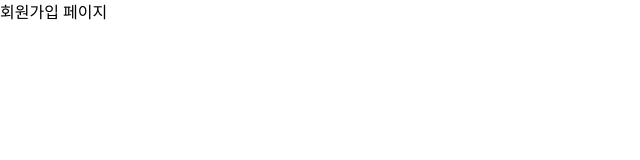
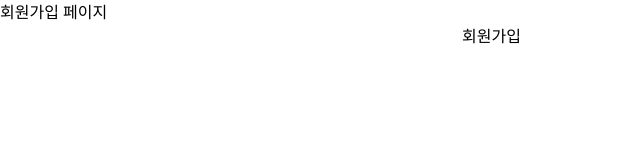
Before and after one commit to Suhwan-Front/personal_assignment, a React (Create React App) app: page /signup in a window 1280 px wide. Shown: the top 160 px of the page, without its empty margins (0-640 px from the left). Built offline with nearby package versions, Linux system fonts and the light colour scheme.

Commit message:
🛂 signup and signin working

```diff
--- a/package.json
+++ b/package.json
@@ -6,6 +6,7 @@
     "@testing-library/jest-dom": "^5.16.5",
     "@testing-library/react": "^13.4.0",
     "@testing-library/user-event": "^13.5.0",
+    "axios": "^1.4.0",
     "eslint-config-airbnb": "^19.0.4",
     "eslint-config-airbnb-base": "^15.0.0",
     "eslint-config-prettier": "^8.8.0",
--- a/src/pages/SignIn.js
+++ b/src/pages/SignIn.js
@@ -1,7 +1,27 @@
+import {useState} from 'react';
+
 const SignIn = () => {
+  const [loginEmail, setLoginEmail] = useState('');
+  const [loginPassword, setLoginPassword] = useState('');
+
   return (
     <>
       <div>로그인 페이지</div>
+      <form>
+        <input
+          type="email"
+          value={loginEmail}
+          onChange={setLoginEmail(e => e.target.value)}
+          data-testid="email-input"
+        />
+        <input
+          type="password"
+          value={loginPassword}
+          onChange={setLoginPassword(e => e.target.value)}
+          data-testid="password-input"
+        />
+        <button data-testid="signup-button">로그인</button>
+      </form>
     </>
   );
 };
--- a/src/pages/SignUp.js
+++ b/src/pages/SignUp.js
@@ -1,7 +1,73 @@
+/* eslint-disable no-console */
+/* eslint-disable import/no-extraneous-dependencies */
+import React, {useState, useEffect} from 'react';
+import {useNavigate} from 'react-router-dom';
+import axios from 'axios';
+
 const SignUp = () => {
+  const [email, setEmail] = useState('');
+  const [password, setPassword] = useState('');
+  const [buttonDisable, setButtonDisable] = useState(true);
+  const navigate = useNavigate();
+
+  const checkForm = () => {
+    const emailCheck = /^[^\s@]+@[^\s@]+\.[^\s@]+$/.test(email);
+    const passwordCheck = password.length >= 8;
+    setButtonDisable(!(emailCheck && passwordCheck));
+  };
+
+  useEffect(() => {
+    checkForm();
+  }, [email, password]);
+
+  const handleSignUp = async e => {
+    e.preventDefault();
+
+    const data = {
+      email,
+      password,
+    };
+
+    try {
+      const response = await axios.post(
+        'http://localhost:8000/auth/signup',
+        data,
+        {
+          headers: {
+            'Content-Type': 'application/json',
+          },
+        },
+      );
+      console.log(`서버로 부터 응답: ${response.data}`);
+      navigate('/signIn');
+    } catch (error) {
+      console.error(error);
+    }
+  };
   return (
     <>
       <div>회원가입 페이지</div>
+      <form onSubmit={handleSignUp}>
+        <input
+          type="email"
+          value={email}
+          onChange={e => setEmail(e.target.value)}
+          data-testid="signup-input"
+        />
+        <input
+          type="password"
+          value={password}
+          onChange={e => setPassword(e.target.value)}
+          data-testid="signup-input"
+        />
+        <button
+          type="submit"
+          data-testid="signup-button"
+          disabled={buttonDisable}
+        >
+          회원가입
+        </button>
+      </form>
     </>
   );
 };
```
Also changed, not shown: .eslintrc.json (added), 1 other file (tests, documents, lock files or other folders).
